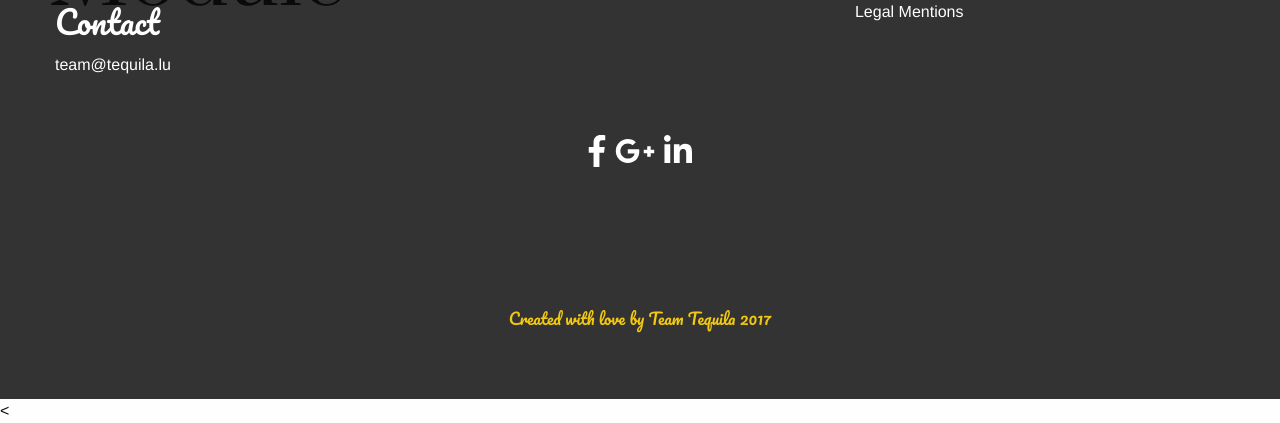
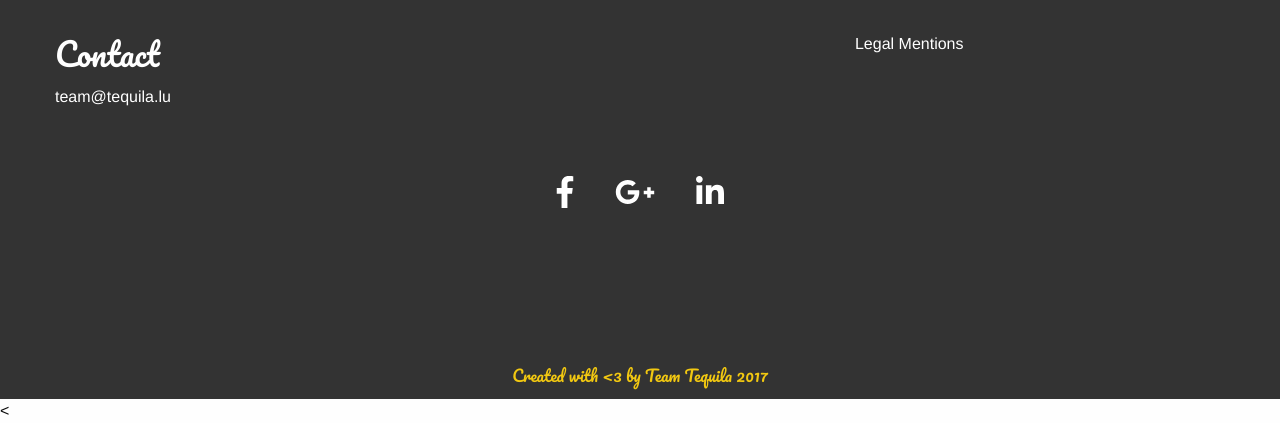
Before and after one commit to Jeremy6717/Tequila_project, a PHP site: template templates/home.html.twig in a window 1280 px wide. Shown: the part 501-924 px from the top of the page. Run offline with PHP 8.4, Linux system fonts and the light colour scheme; the template is opened without the code that fills it, so the values that code supplies are empty; some libraries are stand-ins or nearby versions.

Commit message:
Update css

```diff
--- a/src/controllers.php
+++ b/src/controllers.php
@@ -9,7 +9,6 @@
 
 //Request::setTrustedProxies(array('127.0.0.1'));
 $app->post('/signup', sprintf('%s::userSignUp', UserController::class))->bind('signup_user');
-
 
 
 //Routing for report page
--- a/templates/footer.html.twig
+++ b/templates/footer.html.twig
@@ -37,7 +37,9 @@
         </div>
 
         <!--copyright-->
-        <p class="copyright"> Created with love by Team Tequila 2017 </p>
+        <div>
+        <p class="copyright"> Created with <3 by Team Tequila 2017 </p>
+        </div>
 
     </footer>
 
--- a/web/css/style.css
+++ b/web/css/style.css
@@ -85,8 +85,8 @@
     }
 
     #mainTitle{
-        font-size: 5rem;
-        margin-left: 3rem;
+        font-size: 4rem;
+        margin-left: 2.5rem;
     }
 
     .menu-text{
@@ -94,7 +94,7 @@
         font-family: pacifico;
         font-size: 2.5rem;
         color: white;
-        margin: 3rem;
+        margin: 2rem;
     }
 
     .top-bar, .top-bar ul{
@@ -147,16 +147,27 @@
 #linksLn:hover{
     color:#f2c811;
     font-size: 3rem;
+
 }
+
+#linksfb,
+#linksG,
+#linksLn{
+    margin: 1rem;
+
+}
+
 
 
 footer h5{
     font-family: Pacifico;
     font-size: 2rem;
+    margin-top: 2rem;
 }
 
 #legal{
     font-size: 1rem;
+    margin-top: 2rem;
 }
 
 .copyright{
```
